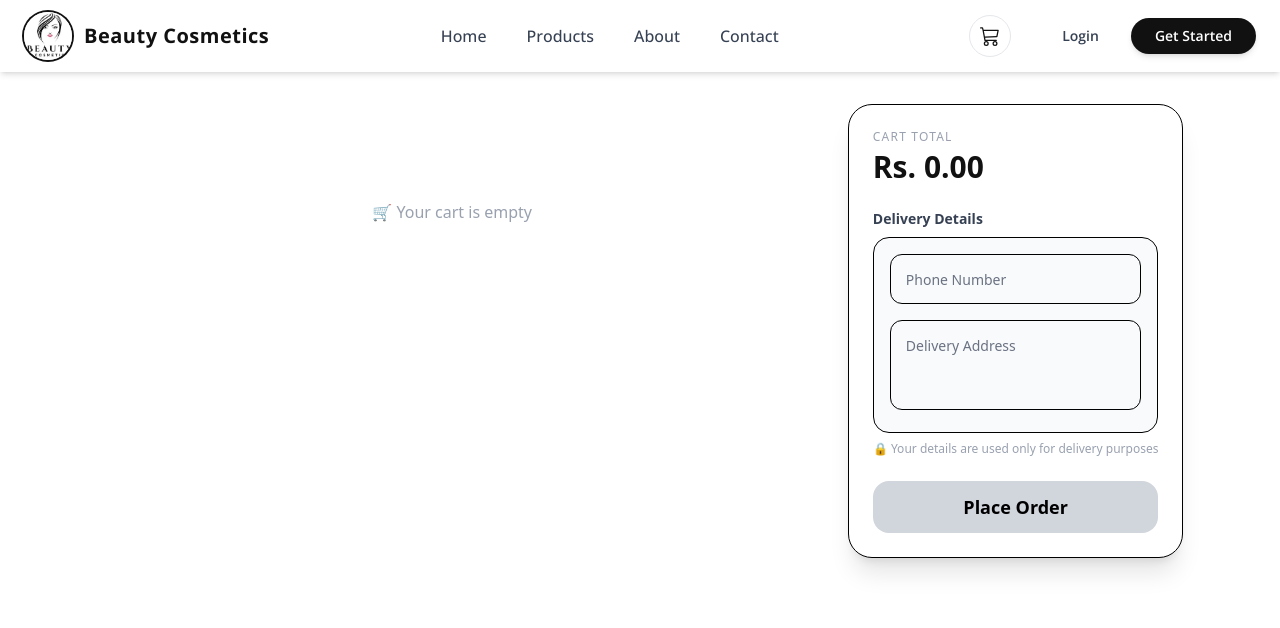
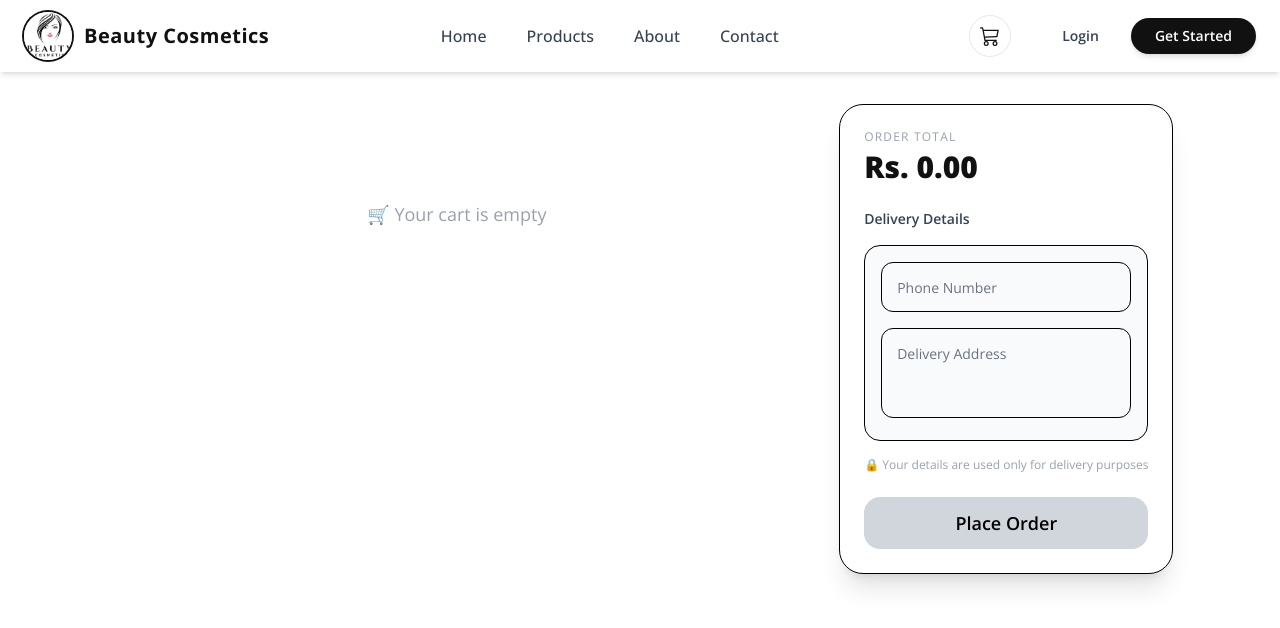
Before and after one commit to Eranga035225/cbc-frontend, a React (Vite) app: page /checkout in a window 1280 px wide. Shown: the top 628 px of the page. Built offline with nearby package versions, Linux system fonts and the light colour scheme.

Commit message:
made resposive the checkout page also

```diff
--- a/src/pages/client/checkout.jsx
+++ b/src/pages/client/checkout.jsx
@@ -1,34 +1,26 @@
 import { useState } from "react";
 import { BiTrash } from "react-icons/bi";
-import {  useLocation } from "react-router-dom";
+import { useLocation } from "react-router-dom";
 import { toast } from "react-hot-toast";
 import axios from "axios";
 
-
-
-
-
-export default function CheckOutPage(){
-
+export default function CheckOutPage() {
   const location = useLocation();
   const [cart, setCart] = useState(location.state?.cart || []);
- const [phoneNumber, setPhoneNumber] = useState('');
- const [address, setAddress] = useState('');
+  const [phoneNumber, setPhoneNumber] = useState("");
+  const [address, setAddress] = useState("");
 
-
-
-  function getTotal(){
+  function getTotal() {
     let total = 0;
-    for(let i=0; i<cart.length; i++){
+    for (let i = 0; i < cart.length; i++) {
       total += cart[i].price * cart[i].quantity;
     }
-    return total
+    return total;
   }
 
-  function removeFromCart(productId){
-    const newCart = cart.filter((item)=> item.productId != productId);
+  function removeFromCart(productId) {
+    const newCart = cart.filter((item) => item.productId !== productId);
     setCart(newCart);
-
   }
 
   function changeQuantity(index, quantity) {
@@ -42,93 +34,89 @@ export default function CheckOutPage(){
 
     newCart[index] = {
       ...newCart[index],
-    quantity: newQuantity
+      quantity: newQuantity,
     };
 
     setCart(newCart);
   }
 
- async function placeOrder(){
-  const token =  localStorage.getItem("token");
-  if(!token){
-    toast.error("Please Log in first");
-    return
+  async function placeOrder() {
+    const token = localStorage.getItem("token");
+    if (!token) {
+      toast.error("Please log in first");
+      return;
     }
 
     const orderInformation = {
-    products : [
+      products: [],
+      phone: phoneNumber,
+      address: address,
+    };
 
-    ],
-    phone:phoneNumber,
-    address: address
-
-  }
-
-  cart.forEach((item)=>{
+    cart.forEach((item) => {
       orderInformation.products.push({
         productId: item.productId,
-      quantity: item.quantity
-    })
-  })
+        quantity: item.quantity,
+      });
+    });
 
-  try{
-     await axios.post(import.meta.env.VITE_BACKEND_URI + "/api/orders",orderInformation, {
+    try {
+      await axios.post(
+        import.meta.env.VITE_BACKEND_URI + "/api/orders",
+        orderInformation,
+        {
           headers: {
             Authorization: "Bearer " + token,
+          },
         }
-  })
-  toast.success("Order Placed successfully");
+      );
+
+      toast.success("Order placed successfully");
       setCart([]);
       setPhoneNumber("");
       setAddress("");
-  }catch(e){
-    console.log(e);
-    toast.error("Eror placing the order")
-    return
+    } catch (e) {
+      toast.error("Error placing the order"+ e);
     }
-
-
-
-
-
-
-
-
-
   }
 
   return (
-  <div className="max-w-7xl mx-auto px-6 py-8">
+    <div className="max-w-7xl mx-auto px-4 sm:px-6 py-8 font-fancy">
 
       {/* MAIN GRID */}
-    <div className="grid grid-cols-1 lg:grid-cols-3 gap-10">
+      <div className="grid grid-cols-1 lg:grid-cols-3 gap-8">
 
-      {/* LEFT SIDE — CART ITEMS */}
-      <div className="lg:col-span-2 space-y-5">
+        {/* LEFT — CART ITEMS */}
+        <div className="lg:col-span-2 space-y-4">
 
           {cart.length === 0 ? (
-          <div className="text-center text-gray-400 py-24">
+            <div className="text-center text-gray-400 py-24 text-lg">
               🛒 Your cart is empty
             </div>
           ) : (
             cart.map((item, index) => (
               <div
                 key={item.productId}
-              className="bg-white rounded-2xl shadow-md
-              flex items-center gap-4 p-4 relative
-              hover:shadow-lg transition"
+                className="
+                  bg-white rounded-2xl shadow-md
+                  flex flex-col sm:flex-row
+                  items-center gap-4 p-4
+                  hover:shadow-lg transition
+                "
               >
-
+                {/* IMAGE */}
                 <img
                   src={item.image}
                   alt={item.name}
                   className="w-24 h-24 object-cover rounded-xl"
                 />
 
-              <div className="flex-1">
+                {/* PRODUCT INFO */}
+                <div className="flex-1 text-center sm:text-left">
                   <h1 className="text-lg font-bold text-primary">
                     {item.name}
                   </h1>
+
                   <p className="text-xs text-gray-400">
                     {item.productId}
                   </p>
@@ -149,12 +137,17 @@ return (
                   )}
                 </div>
 
-              {/* QUANTITY */}
+                {/* QUANTITY + ITEM TOTAL */}
+                <div className="flex flex-col items-center gap-2">
                   <div className="flex items-center gap-2">
                     <button
                       onClick={() => changeQuantity(index, -1)}
-                  className="w-8 h-8 rounded-full bg-gray-100
-                  hover:bg-red-500 hover:text-white transition"
+                      className="
+                        w-8 h-8 rounded-full
+                        bg-gray-100 text-primary
+                        hover:bg-red-500 hover:text-white
+                        active:scale-95 transition
+                      "
                     >
                       −
                     </button>
@@ -165,68 +158,92 @@ return (
 
                     <button
                       onClick={() => changeQuantity(index, 1)}
-                  className="w-8 h-8 rounded-full bg-primary
-                  text-white hover:bg-accent transition"
+                      className="
+                        w-8 h-8 rounded-full
+                        bg-primary text-white
+                        hover:bg-accent
+                        active:scale-95 transition
+                      "
                     >
                       +
                     </button>
                   </div>
 
-              {/* ITEM TOTAL */}
-              <div className="font-bold text-primary ml-4">
+                  <div className="font-bold text-primary text-sm">
                     Rs.{(item.quantity * item.price).toFixed(2)}
                   </div>
+                </div>
 
-              {/* REMOVE */}
+                {/* TRASH ICON — FIXED */}
                 <button
                   onClick={() => removeFromCart(item.productId)}
-                className="absolute top-3 right-3
-                text-gray-400 hover:text-red-600 transition"
+                  className="
+                    ml-auto
+                    w-10 h-10 rounded-full
+                    flex items-center justify-center
+                    text-gray-400
+                    hover:text-red-600 hover:bg-red-50
+                    transition
+                  "
                 >
                   <BiTrash size={20} />
                 </button>
-
               </div>
             ))
           )}
-
         </div>
 
-      {/* RIGHT SIDE — ORDER SUMMARY */}
-      <div className="lg:col-span-1 sticky top-24 h-fit">
-
-        <div className="bg-white rounded-3xl shadow-xl p-6 space-y-6 border">
-
+        {/* RIGHT — ORDER SUMMARY */}
+        <div className="lg:col-span-1">
+          <div
+            className="
+              bg-white rounded-3xl shadow-xl p-6
+              space-y-6 border
+              sticky top-24
+            "
+          >
             <div>
               <p className="text-xs uppercase tracking-widest text-gray-400">
-              Cart Total
+                Order Total
               </p>
               <p className="text-3xl font-extrabold text-primary mt-1">
                 Rs. {getTotal().toFixed(2)}
               </p>
             </div>
 
-          <div className="space-y-2">
+            {/* DELIVERY DETAILS */}
+            <div className="space-y-4">
               <h3 className="text-sm font-semibold text-gray-700">
                 Delivery Details
               </h3>
 
               <div className="bg-gray-50 rounded-2xl p-4 space-y-4 border">
-
                 <div className="relative">
                   <input
                     type="tel"
                     value={phoneNumber}
                     onChange={(e) => setPhoneNumber(e.target.value)}
-                  className="peer w-full rounded-xl border px-4 pt-5 pb-2 text-sm
-                  focus:border-primary focus:ring-2 focus:ring-primary/20
-                  outline-none transition"
+                    className="
+                      peer w-full rounded-xl border
+                      px-4 pt-5 pb-2 text-sm
+                      focus:border-primary
+                      focus:ring-2 focus:ring-primary/20
+                      outline-none transition
+                    "
                     placeholder=" "
                   />
-                <label className="absolute left-4 top-2 text-xs text-gray-500
-                  peer-placeholder-shown:top-4 peer-placeholder-shown:text-sm
-                  peer-focus:top-2 peer-focus:text-xs peer-focus:text-primary
-                  transition-all">
+                  <label
+                    className="
+                      absolute left-4 top-2
+                      text-xs text-gray-500
+                      peer-placeholder-shown:top-4
+                      peer-placeholder-shown:text-sm
+                      peer-focus:top-2
+                      peer-focus:text-xs
+                      peer-focus:text-primary
+                      transition-all
+                    "
+                  >
                     Phone Number
                   </label>
                 </div>
@@ -236,19 +253,30 @@ return (
                     rows={3}
                     value={address}
                     onChange={(e) => setAddress(e.target.value)}
-                  className="peer w-full rounded-xl border px-4 pt-5 pb-2 text-sm
-                  focus:border-primary focus:ring-2 focus:ring-primary/20
-                  outline-none resize-none transition"
+                    className="
+                      peer w-full rounded-xl border
+                      px-4 pt-5 pb-2 text-sm
+                      focus:border-primary
+                      focus:ring-2 focus:ring-primary/20
+                      outline-none resize-none transition
+                    "
                     placeholder=" "
                   />
-                <label className="absolute left-4 top-2 text-xs text-gray-500
-                  peer-placeholder-shown:top-4 peer-placeholder-shown:text-sm
-                  peer-focus:top-2 peer-focus:text-xs peer-focus:text-primary
-                  transition-all">
+                  <label
+                    className="
+                      absolute left-4 top-2
+                      text-xs text-gray-500
+                      peer-placeholder-shown:top-4
+                      peer-placeholder-shown:text-sm
+                      peer-focus:top-2
+                      peer-focus:text-xs
+                      peer-focus:text-primary
+                      transition-all
+                    "
+                  >
                     Delivery Address
                   </label>
                 </div>
-
               </div>
 
               <p className="text-xs text-gray-400">
@@ -256,31 +284,27 @@ return (
               </p>
             </div>
 
+            {/* PLACE ORDER */}
             <button
               onClick={placeOrder}
               disabled={cart.length === 0}
-            className={`w-full py-3 rounded-2xl font-semibold text-lg
+              className={`
+                w-full py-3 rounded-2xl
+                font-semibold text-lg
                 transition-all duration-300
                 ${
                   cart.length === 0
                     ? "bg-gray-300 cursor-not-allowed"
                     : "bg-primary text-white hover:bg-accent hover:scale-[1.02] shadow-lg"
-            }`}
+                }
+              `}
             >
               Place Order
             </button>
-
           </div>
         </div>
 
       </div>
     </div>
   );
-
-
-
-
-
-
-
 }
```
Lines whose indentation alone changed are shown as unchanged.
